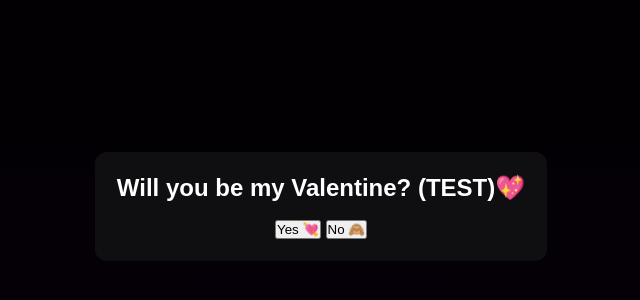
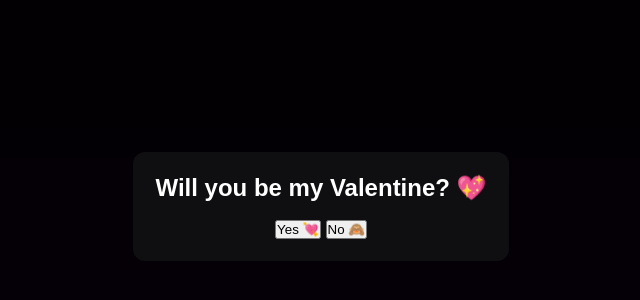
Before and after one commit to Najdadon/letters-to-mirabelle, a plain HTML site: page index.html in a window 1280 px wide. Shown: the part 194-494 px from the top of the page, without its empty margins (319-959 px from the left). Drawn offline with Linux system fonts and the light colour scheme.

Commit message:
Update index.html

```diff
--- a/index.html
+++ b/index.html
@@ -10,7 +10,7 @@
 
 <div class="popup" style="display:flex;">
   <div class="popup-content" style="text-align:center;">
-    <h2>Will you be my Valentine? (TEST)💖</h2>
+    <h2>Will you be my Valentine? 💖</h2>
     <br>
     <button onclick="sayYes()">Yes 💘</button>
     <button onclick="sayNo()">No 🙈</button>
```
